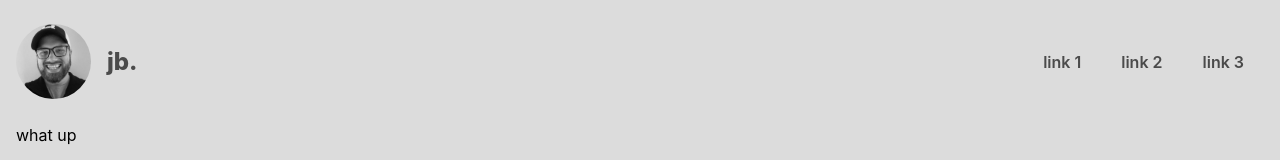
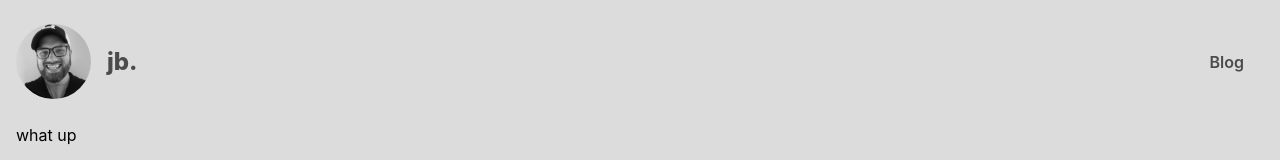
Before and after one commit to joshuafbarker/joshuafbarker, a Next.js app: page / in a window 1280 px wide. Shown: the top 160 px of the page. Built offline with nearby package versions, Linux system fonts and the light colour scheme.

Commit message:
update nav links

```diff
--- a/components/Navigation/Navigation.tsx
+++ b/components/Navigation/Navigation.tsx
@@ -65,9 +65,7 @@ const Navigation = () => {
         <Link href="/">jb.</Link>
       </PictureLink>
       <div>
-        <NavLink href="#">link 1</NavLink>
-        <NavLink href="#">link 2</NavLink>
-        <NavLink href="#">link 3</NavLink>
+        <NavLink href="#">Blog</NavLink>
       </div>
     </NavBar>
   );
```
